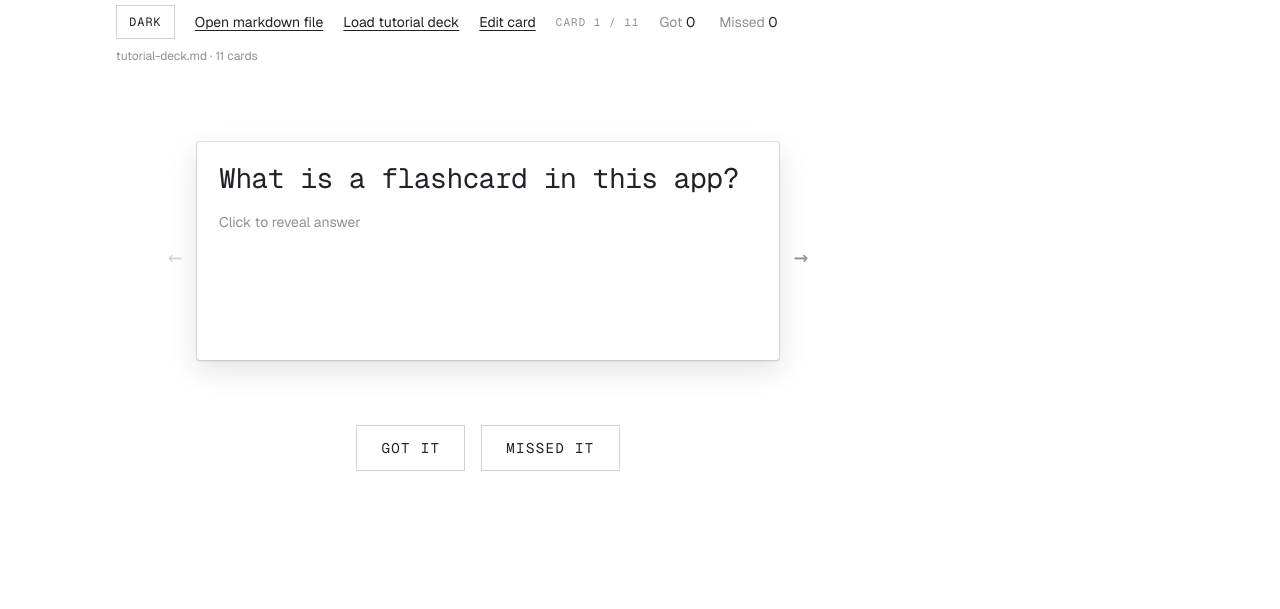
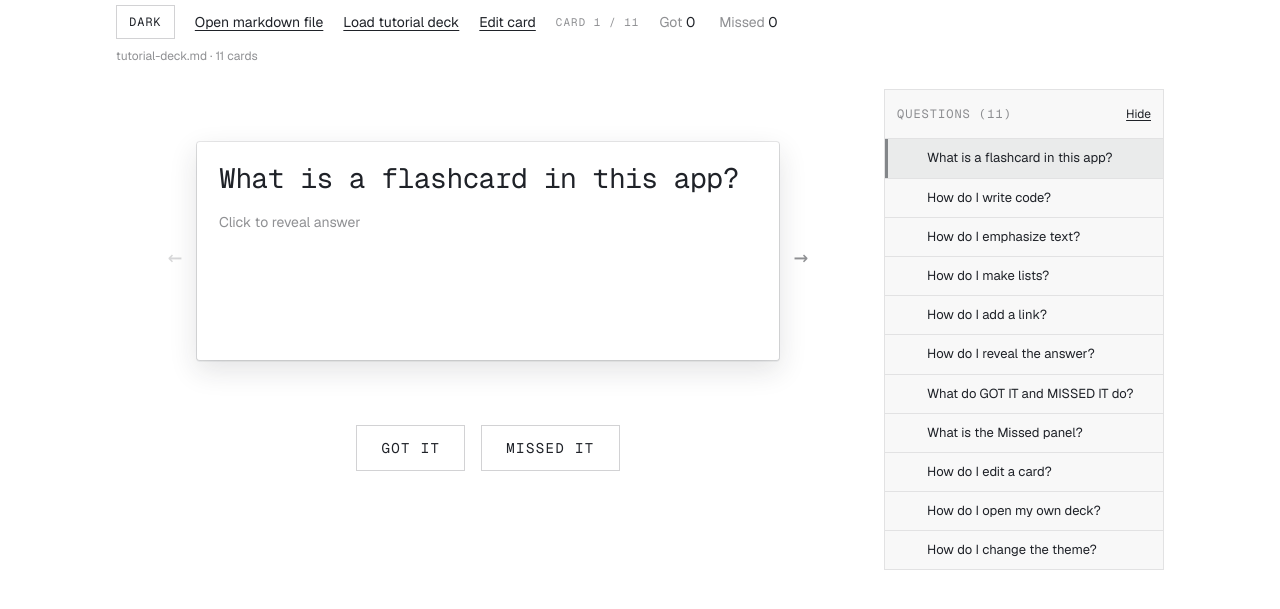
Before and after one commit to iannickgagnon/dot-md-flashcards, a website built with Vite: page index.html in a window 1280 px wide. Both pictures are taken after a click on the button "Load tutorial deck". Shown: the part 81-690 px from the top of the page. Built offline with nearby package versions, Linux system fonts and the light colour scheme; what marked-highlight would draw is missing.

Commit message:
refactor: Rename missed panel to questions panel and update rendering logic

```diff
--- a/src/main.ts
+++ b/src/main.ts
@@ -137,7 +137,7 @@ app.innerHTML = `
     </div>
     <aside class="missed-panel" id="missed-panel" hidden>
       <div class="missed-panel__head">
-        <span class="missed-panel__title" id="missed-panel-title">Missed</span>
+        <span class="missed-panel__title" id="missed-panel-title">Questions</span>
         <button
           type="button"
           class="missed-panel__toggle"
@@ -481,16 +481,16 @@ async function loadTutorialDeck(): Promise<void> {
   loadDeck(text, "tutorial-deck.md", null);
 }
 
-function renderMissedPanel(): void {
-  const m = state.missed;
-  el.missedPanel.hidden = m === 0;
+function renderDeckPanel(): void {
+  const n = state.cards.length;
+  el.missedPanel.hidden = n === 0;
 
-  if (m === 0) {
+  if (n === 0) {
     el.missedList.innerHTML = "";
     return;
   }
 
-  el.missedPanelTitle.textContent = `Missed (${m})`;
+  el.missedPanelTitle.textContent = `Questions (${n})`;
   el.missedPanel.classList.toggle("missed-panel--collapsed", state.missedPanelCollapsed);
   el.btnMissedPanelToggle.textContent = state.missedPanelCollapsed ? "Show" : "Hide";
   el.btnMissedPanelToggle.setAttribute(
@@ -499,22 +499,46 @@ function renderMissedPanel(): void {
   );
 
   el.missedList.innerHTML = "";
-  const indices = [...state.outcomes.entries()]
-    .filter(([, o]) => o === "missed")
-    .map(([i]) => i)
-    .sort((a, b) => a - b);
-
-  for (const i of indices) {
-    const card = state.cards[i];
-    if (!card) continue;
+  for (let i = 0; i < n; i++) {
+    const card = state.cards[i]!;
     const li = document.createElement("li");
     li.className = "missed-panel__li";
     const btn = document.createElement("button");
     btn.type = "button";
     btn.className = "missed-panel__item";
+    if (i === state.index) {
+      btn.classList.add("missed-panel__item--active");
+      btn.setAttribute("aria-current", "true");
+    }
     btn.dataset.index = String(i);
-    btn.textContent = titlePlainForList(card.title);
-    btn.setAttribute("aria-label", `Go to card ${i + 1}: ${titlePlainForList(card.title)}`);
+    const plain = titlePlainForList(card.title);
+    btn.setAttribute("aria-label", `Go to card ${i + 1}: ${plain}`);
+
+    const status = document.createElement("span");
+    status.className = "missed-panel__status";
+    const outcome = state.outcomes.get(i);
+    if (outcome === "got") {
+      status.classList.add("missed-panel__status--got");
+      const icon = document.createElement("span");
+      icon.className = "missed-panel__status-icon";
+      icon.setAttribute("aria-hidden", "true");
+      icon.textContent = "✓";
+      status.appendChild(icon);
+    } else if (outcome === "missed") {
+      status.classList.add("missed-panel__status--missed");
+      const icon = document.createElement("span");
+      icon.className = "missed-panel__status-icon";
+      icon.setAttribute("aria-hidden", "true");
+      icon.textContent = "✗";
+      status.appendChild(icon);
+    }
+
+    const label = document.createElement("span");
+    label.className = "missed-panel__label";
+    label.textContent = plain;
+
+    btn.appendChild(status);
+    btn.appendChild(label);
     li.appendChild(btn);
     el.missedList.appendChild(li);
   }
@@ -552,7 +576,7 @@ function render(): void {
 
   el.btnRestart.hidden = !state.sessionComplete;
 
-  renderMissedPanel();
+  renderDeckPanel();
 
   if (!hasCards) {
     el.questionTitle.innerHTML = "";
--- a/src/styles.css
+++ b/src/styles.css
@@ -644,7 +644,9 @@ body {
 }
 
 .missed-panel__item {
-  display: block;
+  display: flex;
+  align-items: flex-start;
+  gap: 8px;
   width: 100%;
   padding: 10px 12px;
   border: none;
@@ -657,8 +659,46 @@ body {
   cursor: pointer;
 }
 
+.missed-panel__status {
+  flex: 0 0 1.375rem;
+  width: 1.375rem;
+  min-height: 1em;
+  display: flex;
+  align-items: flex-start;
+  justify-content: center;
+  padding-top: 0.05em;
+}
+
+.missed-panel__status-icon {
+  opacity: 0.5;
+  font-size: 0.95em;
+  line-height: 1.4;
+}
+
+.missed-panel__status--got .missed-panel__status-icon {
+  color: #22c55e;
+}
+
+.missed-panel__status--missed .missed-panel__status-icon {
+  color: #ef4444;
+}
+
+.missed-panel__label {
+  flex: 1;
+  min-width: 0;
+}
+
 .missed-panel__item:hover {
   background: var(--surface-hover);
+}
+
+.missed-panel__item--active {
+  background: color-mix(in srgb, var(--text) 6%, transparent);
+  box-shadow: inset 3px 0 0 var(--text-muted);
+}
+
+.missed-panel__item--active:hover {
+  background: color-mix(in srgb, var(--text) 9%, transparent);
 }
 
 .missed-panel__item:focus-visible {
```
